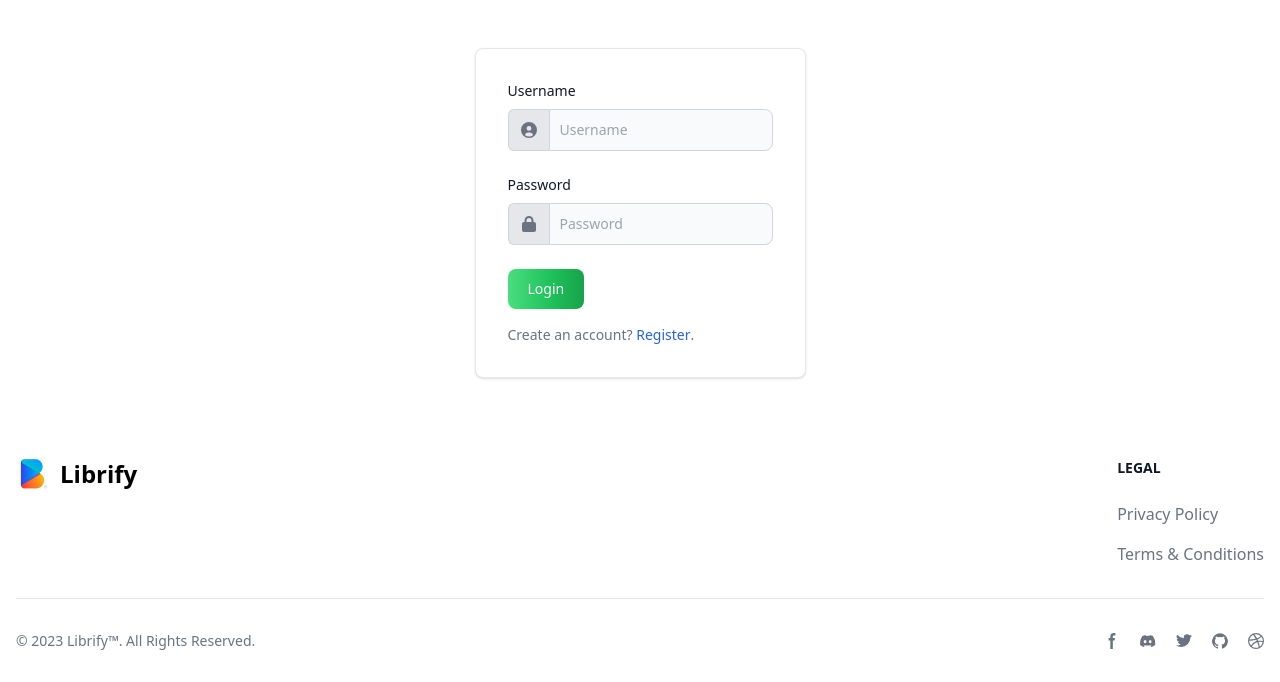
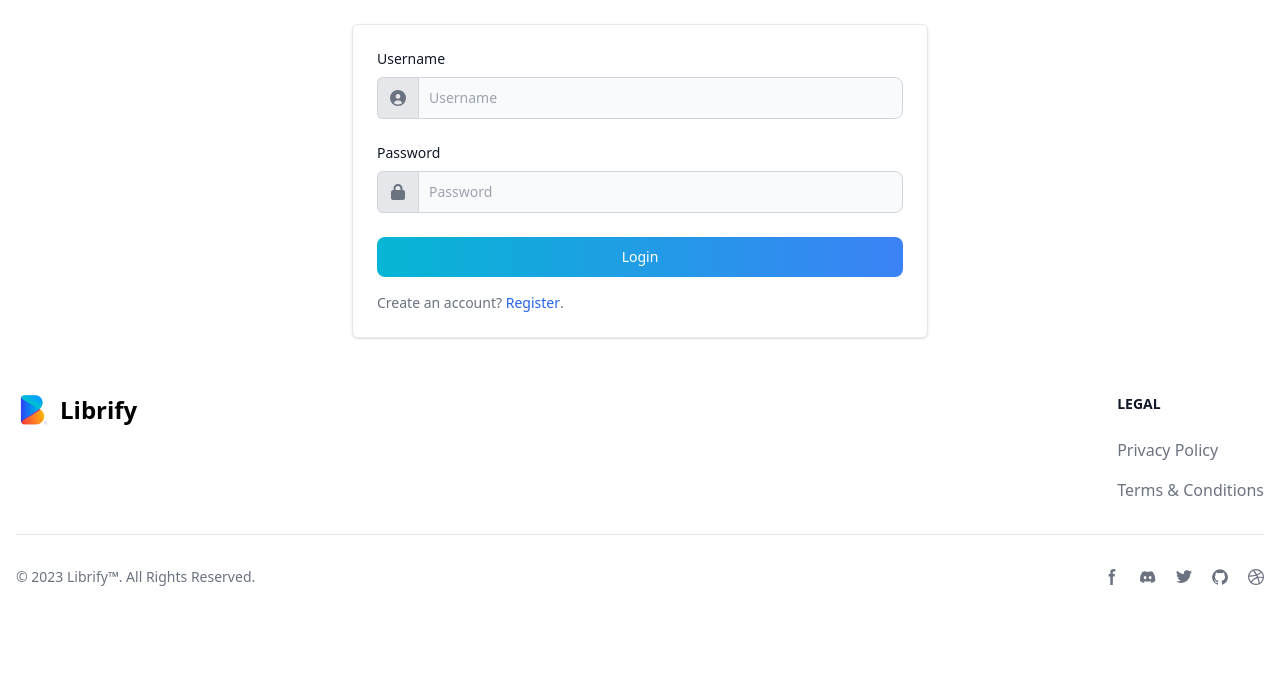
Before and after one commit to AristonCatipay/django_library_management, a Django app: page /signin/ in a window 1280 px wide. Shown: the part 64-746 px from the top of the page. Run offline with Django 4.2, Linux system fonts and the light colour scheme; some libraries are stand-ins or nearby versions.

Commit message:
Updated the size of the login and register form to make it bigger. Changed the color of the submit button to gradient cyan to blue.

```diff
--- a/core/templates/core/base.html
+++ b/core/templates/core/base.html
@@ -87,10 +87,10 @@
             <div class="hidden w-full md:block md:w-auto" id="navbar-default">
                <ul class="font-medium flex flex-col p-4 md:p-0 mt-4 border border-gray-100 rounded-lg bg-gray-50 md:flex-row md:space-x-8 md:mt-0 md:border-0 md:bg-white dark:bg-gray-800 md:dark:bg-gray-900 dark:border-gray-700">
                   <li>
-                  <a href="#" class="block py-2 pl-3 pr-4 text-gray-900 rounded hover:bg-gray-100 md:hover:bg-transparent md:border-0 md:hover:text-blue-700 md:p-0 dark:text-white md:dark:hover:text-blue-500 dark:hover:bg-gray-700 dark:hover:text-white md:dark:hover:bg-transparent">Login</a>
+                  <a href="{% url 'core:signin' %}" class="block py-2 pl-3 pr-4 text-gray-900 rounded hover:bg-gray-100 md:hover:bg-transparent md:border-0 md:hover:text-blue-700 md:p-0 dark:text-white md:dark:hover:text-blue-500 dark:hover:bg-gray-700 dark:hover:text-white md:dark:hover:bg-transparent">Login</a>
                   </li>
                   <li>
-                  <a href="#" class="block py-2 pl-3 pr-4 text-gray-900 rounded hover:bg-gray-100 md:hover:bg-transparent md:border-0 md:hover:text-blue-700 md:p-0 dark:text-white md:dark:hover:text-blue-500 dark:hover:bg-gray-700 dark:hover:text-white md:dark:hover:bg-transparent">Register</a>
+                  <a href="{% url 'core:signup' %}" class="block py-2 pl-3 pr-4 text-gray-900 rounded hover:bg-gray-100 md:hover:bg-transparent md:border-0 md:hover:text-blue-700 md:p-0 dark:text-white md:dark:hover:text-blue-500 dark:hover:bg-gray-700 dark:hover:text-white md:dark:hover:bg-transparent">Register</a>
                   </li>
                </ul>
             </div>
--- a/core/templates/core/signin.html
+++ b/core/templates/core/signin.html
@@ -2,8 +2,8 @@
 {% block title %}{{ title }}{% endblock %}
 {% block content %}
 <div class="flex justify-center">
-    <div class="block max-w-lg p-8 m-6 bg-white border border-gray-200 rounded-lg shadow hover:bg-gray-100 dark:bg-gray-800 dark:border-gray-700 dark:hover:bg-gray-700">
-        <form action="" method="post">
+    <div class="w-full max-w-xl p-6 bg-white border border-gray-200 rounded-md shadow hover:bg-gray-100 dark:bg-gray-800 dark:border-gray-700 dark:hover:bg-gray-700">
+        <form action="." method="post">
             {% csrf_token %}
 
             {% for message in messages %}
@@ -37,8 +37,8 @@
             </span>
             <input name="password" type="password" id="website-admin" class="rounded-none rounded-r-lg bg-gray-50 border border-gray-300 text-gray-900 focus:ring-blue-500 focus:border-blue-500 block flex-1 min-w-0 w-full text-sm p-2.5  dark:bg-gray-700 dark:border-gray-600 dark:placeholder-gray-400 dark:text-white dark:focus:ring-blue-500 dark:focus:border-blue-500" placeholder="Password">
             </div>
-            <button type="submit" class="text-white bg-gradient-to-r from-green-400 via-green-500 to-green-600 hover:bg-gradient-to-br focus:ring-4 focus:outline-none focus:ring-green-300 dark:focus:ring-green-800 font-medium rounded-lg text-sm px-5 py-2.5 text-center mr-2 mb-2">Login</button>
-            <p id="helper-text-explanation" class="mt-2 text-sm text-gray-500 dark:text-gray-400">Create an account? <a href="{% url 'signup'%}" class="font-medium text-blue-600 hover:underline dark:text-blue-500">Register</a>.</p>
+            <button type="button" class="w-full text-white bg-gradient-to-r from-cyan-500 to-blue-500 hover:bg-gradient-to-bl focus:ring-4 focus:outline-none focus:ring-cyan-300 dark:focus:ring-cyan-800 font-medium rounded-lg text-sm px-5 py-2.5 text-center mr-2 mb-2">Login</button>
+            <p id="helper-text-explanation" class="mt-2 text-sm text-gray-500 dark:text-gray-400">Create an account? <a href="{% url 'core:signup'%}" class="font-medium text-blue-600 hover:underline dark:text-blue-500">Register</a>.</p>
         </form>
     </div>
 </div>
--- a/core/urls.py
+++ b/core/urls.py
@@ -1,7 +1,7 @@
 from django.urls import path
 from . import views
 
-appname = 'core'
+app_name = 'core'
 
 urlpatterns = [
     path('', views.index, name='index'),
```
Also changed, not shown: core/templates/core/signup.html (+7 -6 lines).
